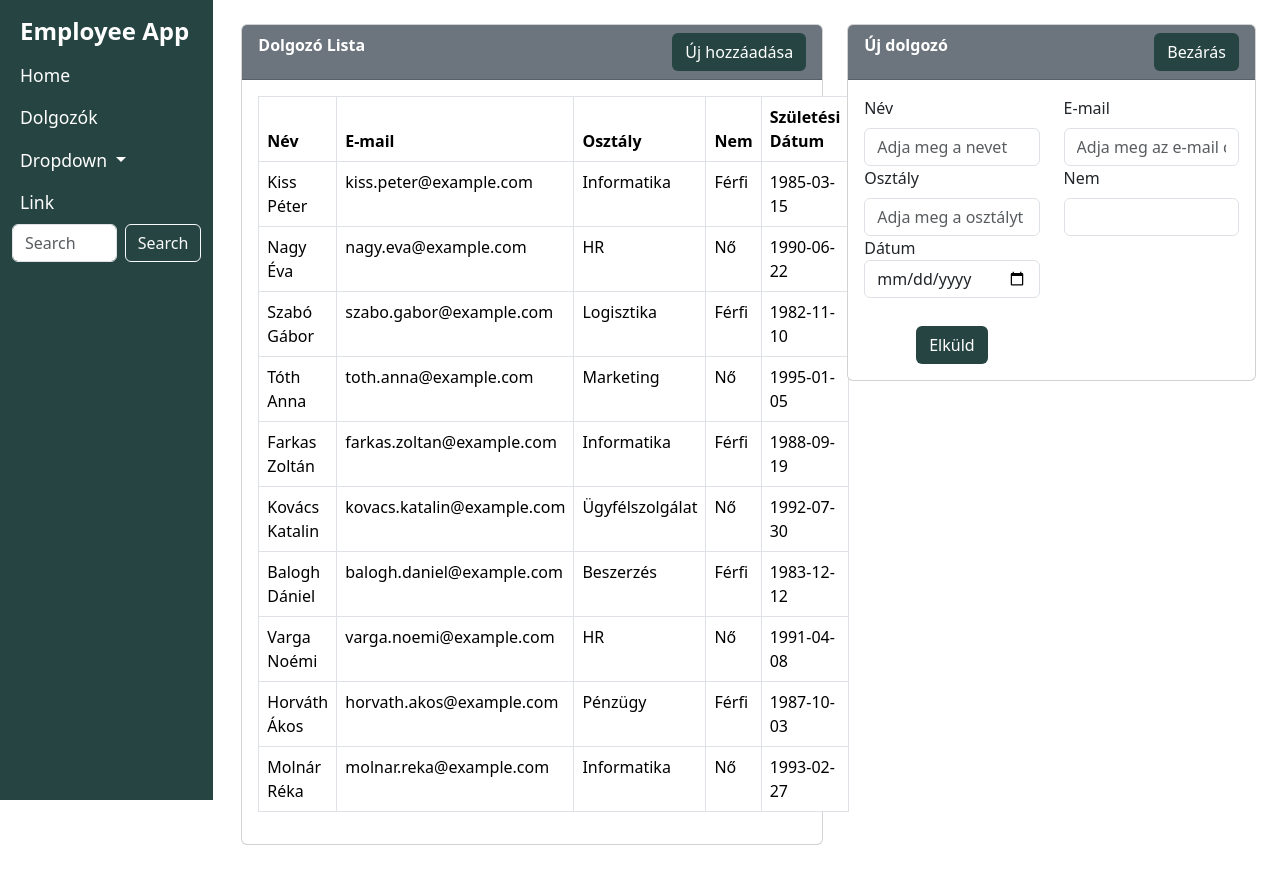
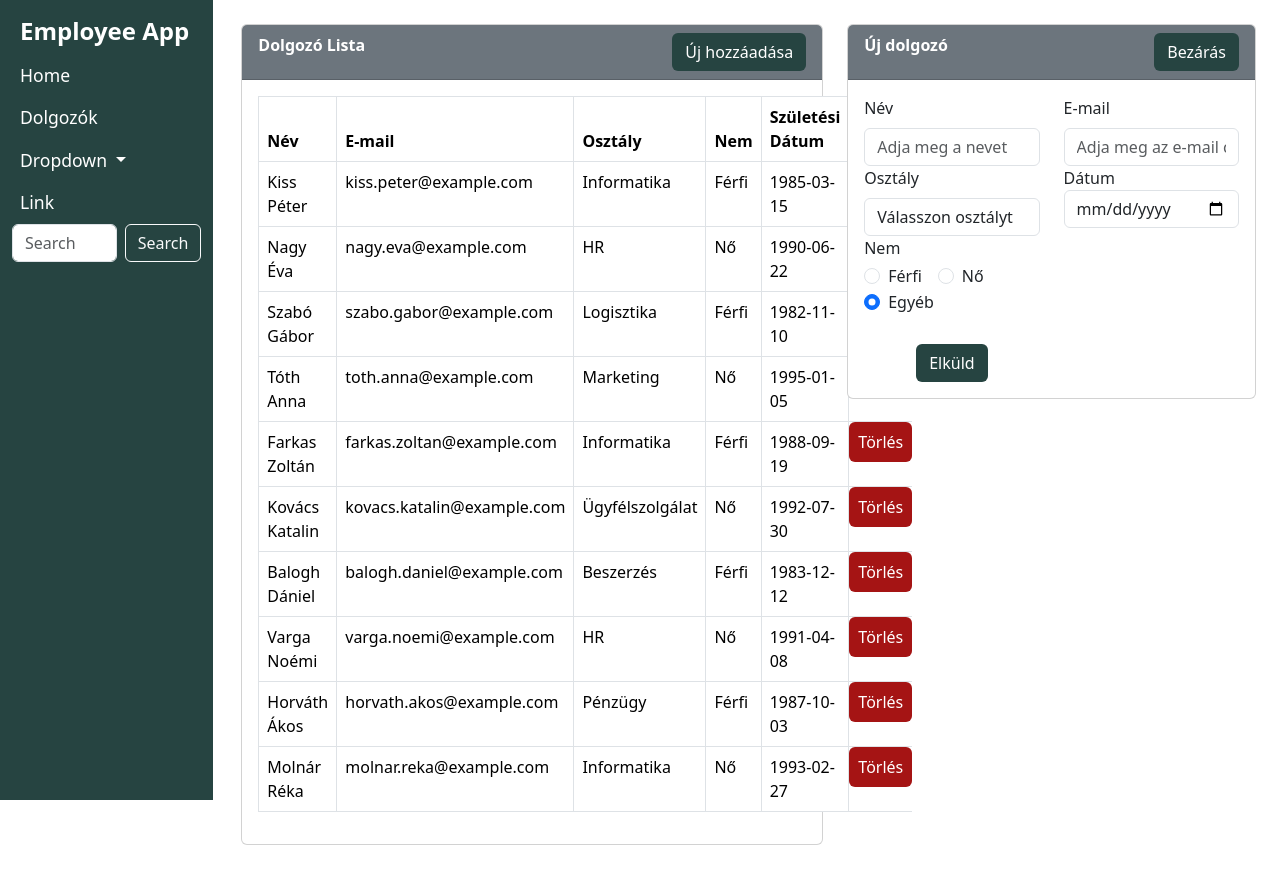
Before and after one commit to nyesozoltan/WebTech_EmployeeApp, an Angular app: page /employee in a window 1280 px wide. Built offline with nearby package versions, Linux system fonts and the light colour scheme.

Commit message:
Form upgrade+törlés funkció

```diff
--- a/src/app/pages/employee/employee.component.html
+++ b/src/app/pages/employee/employee.component.html
@@ -32,6 +32,7 @@
                                 <td>{{ employee.department }}</td>
                                 <td>{{ employee.gender }}</td>
                                 <td>{{ employee.birthDate | date:'yyyy-MM-dd' }}</td>
+                                 <button class="btn btn text-white" style="background-color:#a51414;" (click)="onDeleteEmployee(employee.employeeId)">Törlés</button>
                               </tr>
                         </tbody>
                     </table>
@@ -67,29 +68,37 @@
                     <div class="row">
                         <div class="col-md-6">
                             <label for="department" class="form-label">Osztály</label>
-                            <input type="text" class="form-control" name="department" [(ngModel)]="employeeObj.department" id="department" placeholder="Adja meg a osztályt">
-                        </div>
-                        <div class="col-md-6">
-                            <label for="gender" class="form-label">Nem</label>
-                            <select id="gender" class="form-control" name="gender" [(ngModel)]="employeeObj.gender">
-                                <option selected>Válasszon nemet</option>
-                                <option value="Male">Férfi</option>
-                                <option value="Female">Nő</option>
-                                <option value="Other">Egyéb</option>
+                            <select id="department" class="form-control" name="department" [(ngModel)]="employeeObj.department">
+                              <option value="">Válasszon osztályt</option>
+                              <option *ngFor="let dep of departments" [value]="dep">{{ dep }}</option>
                             </select>
-                        </div>
-                    </div>
-                    <div class="row">
+                          </div>
                         <div class="col-md-6">
                             <label for="">Dátum</label>
                             <input type="date" name="birthDate" class="form-control" [(ngModel)]="employeeObj.birthDate">
                         </div>
+                    <div class="row">
+                        <div class="col-md-6">
+                            <label class="form-label d-block mb-1">Nem</label>
+                            <div class="form-check form-check-inline">
+                              <input class="form-check-input" type="radio" name="gender" [(ngModel)]="employeeObj.gender" value="Férfi" id="genderMale">
+                              <label class="form-check-label" for="genderMale">Férfi</label>
+                            </div>
+                            <div class="form-check form-check-inline">
+                              <input class="form-check-input" type="radio" name="gender" [(ngModel)]="employeeObj.gender" value="Nő" id="genderFemale">
+                              <label class="form-check-label" for="genderFemale">Nő</label>
+                            </div>
+                            <div class="form-check form-check-inline">
+                              <input class="form-check-input" type="radio" name="gender" [(ngModel)]="employeeObj.gender" value="Egyéb" id="genderOther">
+                              <label class="form-check-label" for="genderOther">Egyéb</label>
+                            </div>
+                          </div>
                     </div>
+                </div>
                 </form>
                 <div class="row pt-1">
                   <div class="col-6 text-center">
-                    <button type="button" class="btn text-white" style="background-color:#264441;" (click)="addEmployee()">Elküld</button>
-
+                    <button type="button" class="btn text-white" style="background-color:#264441;" (click)="onSaveEmployee()">Elküld</button>
                   </div>
             </div>
         </div>
--- a/src/app/pages/employee/employee.component.ts
+++ b/src/app/pages/employee/employee.component.ts
@@ -15,18 +15,27 @@ export class EmployeeComponent {
   employees: Employee[] = [];
   employeeService = inject(EmployeeService);
   router = inject(Router);
+  employeeObj: Employee = new Employee();
 
-employeeObj: Employee = new Employee();
+  public departments: string[] = [
+    'Beszerzés',
+    'HR',
+    'Informatika',
+    'Logisztika',
+    'Marketing',
+    'Pénzügy',
+    'Ügyfélszolgálat'
+  ].sort();
 
   ngOnInit() {
-    const stored = this.employeeService.getAllEmployees();
+    const stored = this.employeeService.loadEmployees();
     if (stored.length === 0) {
       this.employeeService.loadInitialEmployees().subscribe(data => {
         localStorage.setItem('employees', JSON.stringify(data));
         this.employees = data;
       });
     } else {
-      this.employees = this.employeeService.loadEmployees();
+      this.employees = stored;
     }
   }
 
@@ -41,7 +50,32 @@ employeeObj: Employee = new Employee();
     }
   }
 
-  addEmployee() {
+  onSaveEmployee() {
+    // Mezők kitöltésének ellenőrzése
+  const {
+    employeeName,
+    emailId,
+    department,
+    gender,
+    birthDate
+  } = this.employeeObj;
+
+  if (!employeeName || !emailId || !department || !gender || !birthDate) {
+    alert('Minden mezőt ki kell tölteni!');
+    return;
+  }
+
+  // Ellenőrzés: legalább 16 éves?
+  const birth = new Date(birthDate);
+  const today = new Date();
+  const age = today.getFullYear() - birth.getFullYear();
+  const isOldEnough = (age > 16) || (age === 16 && today >= new Date(birth.setFullYear(birth.getFullYear() + 16)));
+
+  if (!isOldEnough) {
+    alert('A dolgozónak legalább 16 évesnek kell lennie!');
+    return;
+  }
+
     const newEmployee = new Employee();
     newEmployee.employeeId = crypto.randomUUID();
     newEmployee.employeeName = this.employeeObj.employeeName;
@@ -49,7 +83,6 @@ employeeObj: Employee = new Employee();
     newEmployee.department = this.employeeObj.department;
     newEmployee.gender = this.employeeObj.gender;
     newEmployee.birthDate = new Date(this.employeeObj.birthDate);
-
     this.employeeService.addEmployee(newEmployee);
     this.employees = this.employeeService.getAllEmployees();
     this.employeeObj = new Employee();
```
